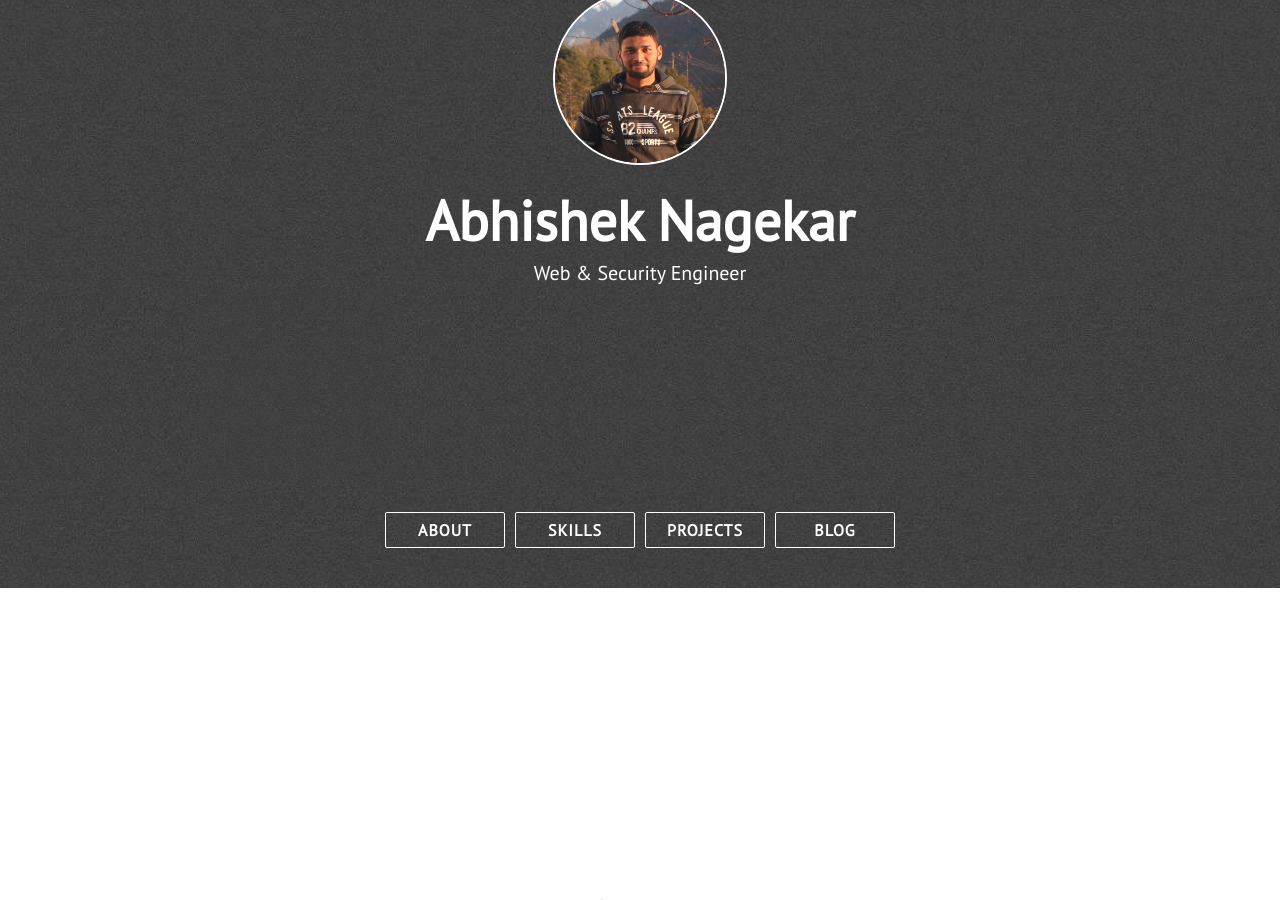
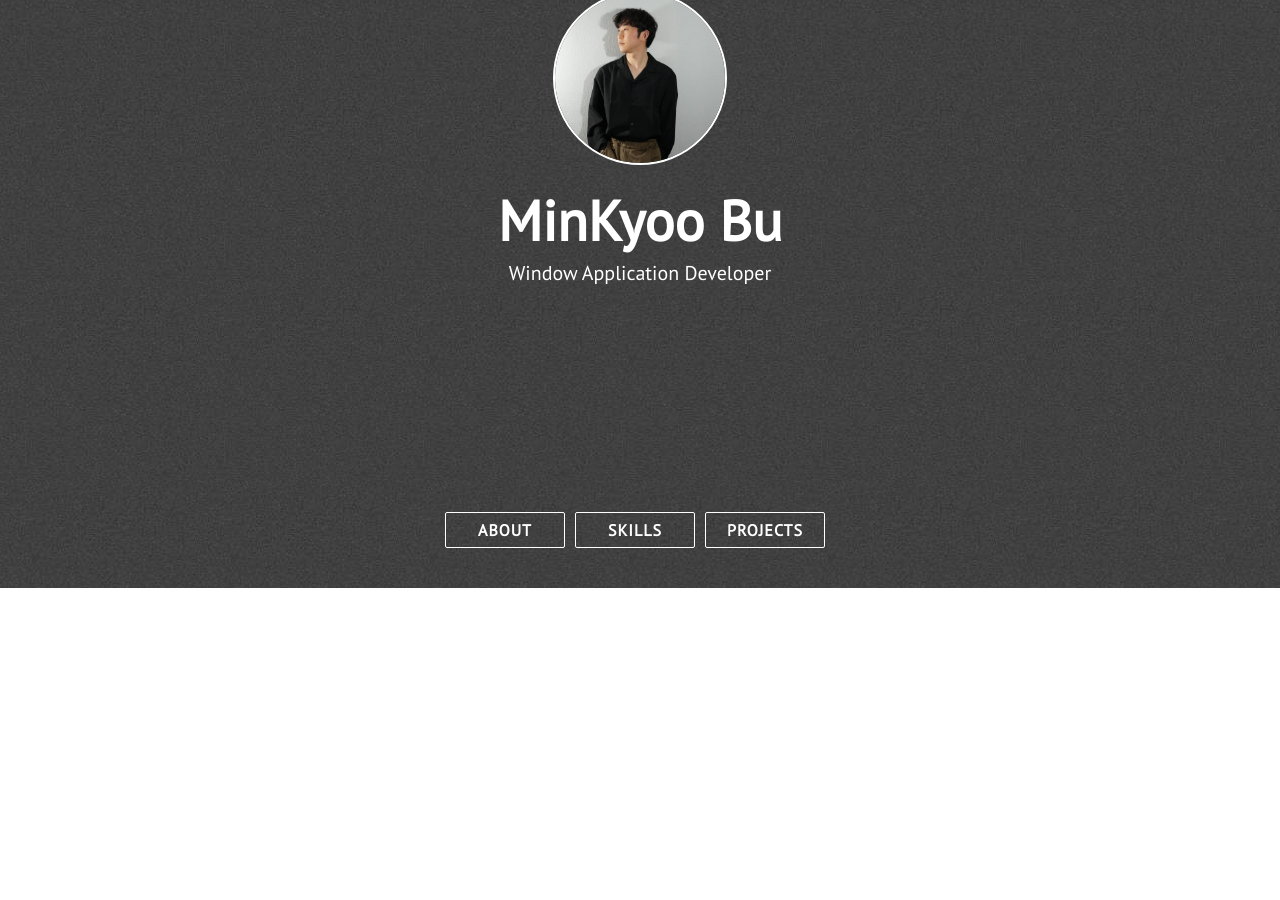
Before and after one commit to BuMinKyoo/BuMinKyoo.github.io, a Jekyll site: the page built from index.html, in a window 1280 px wide and 900 px high, scrolled down 312 px. Built offline with Jekyll 4.4.1, drawn with Linux system fonts in a browser that asks for light colours; nearby versions of some CDN libraries; some of the changed text lies outside the part shown.

Commit message:
information change

```diff
--- a/_config.yml
+++ b/_config.yml
@@ -1,15 +1,15 @@
-title: Abhishek Nagekar
-description: Web & Security Engineer
-site_title: '@abhn - Abhishek Nagekar'
+title: MinKyoo Bu
+description: Window Application Developer
+site_title: '안녕하세요. 개발자 부민규 입니다'
 
 # Build settings
 markdown: kramdown
 exclude: [vendor/ruby]
 
 # Personalization
-github_username: abhn
+github_username: buminkyoo
 blog_url: https://buminkyoo.github.io/
-email: abhishek@nagekar.com
+email: bmg5243@gmail.com
 keybase_username: abhn
 twitter_username: abhn_
 reddit_username: abhn
--- a/_includes/about.html
+++ b/_includes/about.html
@@ -1,16 +1,16 @@
 <div class="section-wrapper">
     <section class="section about" id="about">
         <div id="about-text">
-            <div class="section-heading">About</div>
+            <div class="section-heading">About Me</div>
             <p class="paragraph-text justify-text">
-                I like working with computers. It's my hobby and my profession. I love the Internet and the way it works, and I am comfortable working on web applications; frontend and backend. I've worked on smartphone apps, both native and hybrid, and I have experience with Linux system administration. I have a keen interest in securing information systems and building secure systems.
+                안녕하세요. 윈도우 어플리케이션 개발자 부민규입니다.
             </p>
-            <p class="paragraph-text justify-text">
+            <!-- <p class="paragraph-text justify-text">
                 My role models include old-school programmers and <a href="https://stallman.org/articles/on-hacking.html">hackers</a> who never make it to the mainstream news, but are responsible for most of the software that most people use on an everyday basis. I promote, support and use free and open source software to the extent possible.
             </p>
             <p class="paragraph-text justify-text">
                 I maintain a little blog at <a href="{{ site.blog_url }}">nagekar.com</a> where I write about my recent interests and other activities. I post my software projects on <a href="https://github.com/{{ site.github_username }}">GitHub</a>. My email address can be found at the <span class="extra-link"><a href="#extra">bottom</a></span> of this page.
-            </p>
+            </p> -->
         </div>
     </section>
 </div>
--- a/_includes/extra.html
+++ b/_includes/extra.html
@@ -2,7 +2,7 @@
     <section class="section extra" id="extra">
         <div>
             <div class="section-heading" id="chat-text">Contact</div>
-            <p class="paragraph-text justify-text">
+            <!-- <p class="paragraph-text justify-text">
                 I'd love to hear from you! I'm open to collaborations, especially on open source projects. Interesting work opportunity? Shoot. Just want to have a coffee and talk about stars, cars or Pokémon? Awesome.
             </p>
             <p class="paragraph-text justify-text">
@@ -10,23 +10,23 @@
             </p>
             <p class="paragraph-text justify-text">
                 My resume is available here: <a href="{{ site.blog_url }}/resume/resume.pdf">PDF</a>, <a href="{{ site.blog_url }}/resume/resume.docx">DOC</a>
-            </p>
+            </p> -->
             <div class="extra-links">
                 <span class="hint--bottom bottom-link" aria-label="Email">
                     <a href="mailto:{{ site.email }}"><i class="head-icon fas fa-envelope"></i></a>
                 </span>
-                <span class="hint--bottom bottom-link" aria-label="PGP Key">
+                <!-- <span class="hint--bottom bottom-link" aria-label="PGP Key">
                     <a href="https://www.nagekar.com/publickey.abhishek@nagekar.com.asc"><i class="head-icon fas fa-key"></i></a>
-                </span>
+                </span> -->
                 <span class="hint--bottom bottom-link" aria-label="GitHub">
                     <a href="https://github.com/{{ site.github_username }}"><i class="head-icon fab fa-github"></i></a>
                 </span>
                 <span class="hint--bottom bottom-link" aria-label="Web Blog">
                     <a href="{{ site.blog_url }}"><i class="head-icon fas fa-rss"></i></a>
                 </span>
-                <span class="hint--bottom bottom-link" aria-label="Keybase">
+                <!-- <span class="hint--bottom bottom-link" aria-label="Keybase">
                     <a href="https://keybase.io/{{ site.keybase_username }}"><i class="head-icon fab fa-keybase"></i></a>
-                </span>
+                </span> -->
                 <!-- <span class="hint--bottom bottom-link" aria-label="Reddit">
                     <a href="https://www.reddit.com/u/{{ site.reddit_username }}"><i class="head-icon fab fa-reddit"></i></a>
                 </span>
--- a/_includes/nav.html
+++ b/_includes/nav.html
@@ -10,7 +10,7 @@
             <a class="semi-transparent-button with-border nav-links" href="#about">ABOUT</a>
             <a class="semi-transparent-button with-border nav-links" href="#skills">SKILLS</a>
             <a class="semi-transparent-button with-border nav-links" href="#projects">PROJECTS</a>
-            <a class="semi-transparent-button with-border nav-links" href="#blog-posts">BLOG</a>
+            <!-- <a class="semi-transparent-button with-border nav-links" href="#blog-posts">BLOG</a> -->
         </div>
     </div>
 </section>
--- a/_includes/skills.html
+++ b/_includes/skills.html
@@ -5,50 +5,45 @@
             <div class="section-heading" id="skills-text">Skills</div>
 
             <div class="skills-grid">
-                <div class="what-i-do">
+                <!-- <div class="what-i-do">
                     <h3 class="center-align skills-subsection">Summary</h3>
                     <p class="paragraph-text center-align">
                         I'm a web engineer fluent in modern web development. I have a serious passion for engineering solutions using the internet. InfoSec guy, blue team. Let's build a beautiful, speedy and safe web together.
                     </p>
-                </div>
+                </div> -->
                 <div class="technical-skills">
                     <h3 class="center-align skills-subsection">Technical</h3>
                     <div class="progress-bars">
                         <div class="skillbar clearfix " data-percent="90%">
-                            <div class="skillbar-title" style="background: #2980b9;"><span>Javascript</span></div>
+                            <div class="skillbar-title" style="background: #2980b9;"><span>C++/MFC</span></div>
                             <div class="skillbar-bar" style="background: #3498db;"></div>
                         </div> <!-- End Skill Bar -->
 
-                        <div class="skillbar clearfix " data-percent="85%">
-                            <div class="skillbar-title" style="background: #2980b9;"><span>ReactJS</span></div>
+                        <div class="skillbar clearfix " data-percent="60%">
+                            <div class="skillbar-title" style="background: #2980b9;"><span>C#/WPF</span></div>
                             <div class="skillbar-bar" style="background: #3498db;"></div>
                         </div> <!-- End Skill Bar -->
 
-                        <div class="skillbar clearfix " data-percent="80%">
-                            <div class="skillbar-title" style="background: #2980b9;"><span>GNU/Linux</span></div>
+                        <div class="skillbar clearfix " data-percent="50%">
+                            <div class="skillbar-title" style="background: #2980b9;"><span>C</span></div>
                             <div class="skillbar-bar" style="background: #3498db"></div>
                         </div> <!-- End Skill Bar -->
 
-
-                        <div class="skillbar clearfix " data-percent="75%">
-                            <div class="skillbar-title" style="background: #2980b9;"><span>CSS3</span></div>
+                        <div class="skillbar clearfix " data-percent="70%">
+                            <div class="skillbar-title" style="background: #2980b9;"><span>MS-SQL</span></div>
                             <div class="skillbar-bar" style="background: #3498db;"></div>
                         </div> <!-- End Skill Bar -->
 
-                        <div class="skillbar clearfix " data-percent="75%">
-                            <div class="skillbar-title" style="background: #2980b9;"><span>Python</span></div>
+                        <div class="skillbar clearfix " data-percent="60%">
+                            <div class="skillbar-title" style="background: #2980b9;"><span>ORACLE</span></div>
                             <div class="skillbar-bar" style="background: #3498db;"></div>
                         </div> <!-- End Skill Bar -->
 
-                        <div class="skillbar clearfix " data-percent="70%">
-                            <div class="skillbar-title" style="background: #2980b9"><span>Flask</span></div>
+                        <div class="skillbar clearfix " data-percent="20%">
+                            <div class="skillbar-title" style="background: #2980b9;"><span>ASSEMBLY</span></div>
                             <div class="skillbar-bar" style="background: #3498db;"></div>
                         </div> <!-- End Skill Bar -->
 
-                        <div class="skillbar clearfix " data-percent="70%">
-                            <div class="skillbar-title" style="background: #2980b9"><span>InfoSec</span></div>
-                            <div class="skillbar-bar" style="background: #3498db"></div>
-                        </div> <!-- End Skill Bar -->
                     </div>
                 </div>
             </div>
--- a/_layouts/default.html
+++ b/_layouts/default.html
@@ -13,7 +13,7 @@
 
     {% include projects.html %}
 
-    {% include blogs.html %}
+    <!-- {% include blogs.html %} -->
 
     {% include extra.html %}
 
```
Also changed, not shown: assets/images/pp.jpg.
